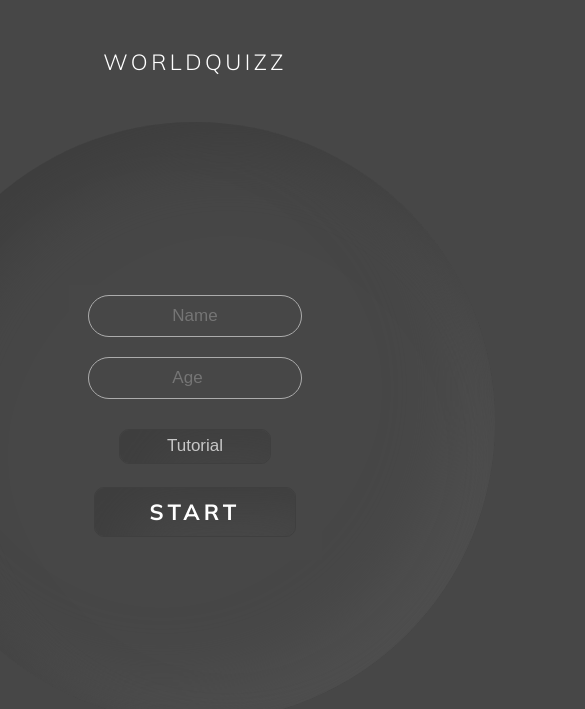
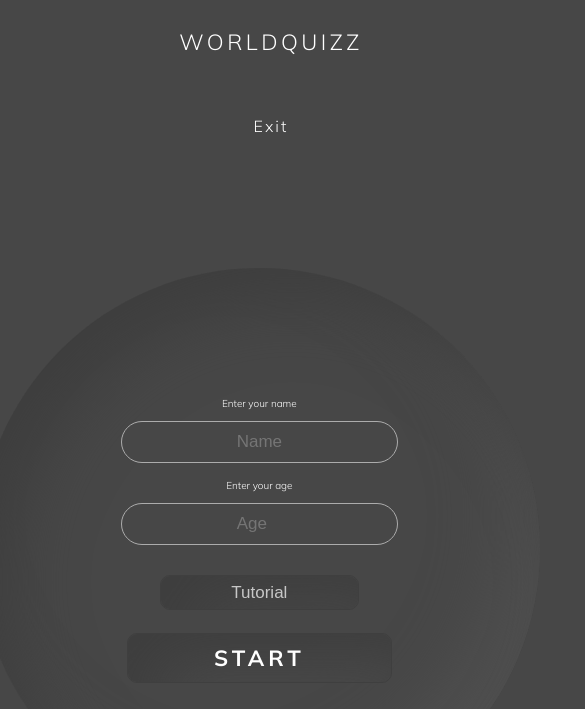
Before and after one commit to BrrunaRibeiro/WorldQuizz, a plain HTML site: page index.html in a window 390 px wide. Shown: the top 709 px of the page, 585 px wide, since content can reach past the window. Drawn offline with Linux system fonts and the light colour scheme.

Commit message:
Add css media queries

```diff
--- a/assets/css/style.css
+++ b/assets/css/style.css
@@ -7,7 +7,6 @@
 }
 
 body {
-
     display: grid;
     grid-template-rows: auto 1fr auto;
     min-height: 100vh;
@@ -59,7 +58,7 @@ li {
 
 .logo:hover {
     transform: scale(1.02);
-    }
+}
 
 .container {
     position: absolute;
@@ -126,6 +125,7 @@ img {
     color: #ffffff;
     position: absolute;
     text-align: center;
+    background: transparent;
 }
 
 input,
@@ -141,6 +141,10 @@ button {
     border: solid 1px rgb(172, 172, 172);
 }
 
+label {
+    font-size: 10px;
+    background: transparent;
+}
 
 #start,
 #tutorial {
@@ -217,8 +221,72 @@ button {
     font-size: 16px;
     cursor: auto;
     width: 50%;
-    }
+}
 
 .btn:hover {
     background: #6f6f6f;
 }
+
+@media only screen and (max-width: 768px) {
+
+    header {
+        padding-top: 0;
+    }
+
+    nav>ul {
+        display: flex;
+        align-items: baseline;
+        flex-direction: column;
+    }
+
+    img {
+        margin: 0;
+        overflow: hidden;
+    }
+
+    .logo {
+        padding-top: 28px;
+    }
+}
+
+@media only screen and (max-width: 425px) {
+    header {
+        position: absolute;
+        padding-top: 0;
+        width:425px;
+        left: 15%;
+
+    }
+    #countdown-timer{
+        bottom: 83px;
+        left: 180px;
+    }
+
+    nav>ul {
+        display: flex;
+        flex-direction: column;
+        align-content: center;
+        justify-content: center;
+        align-items: center;
+    }
+
+    .container {
+        height: 562px;
+        width: 562px;
+        top: 65%;
+        left: 66.5%;
+    }
+
+    img {
+        position: absolute;
+        top: 6%;
+        left: -28%;
+        scale: 0.9;
+    }
+
+    #exit {
+        position: relative;
+        bottom: 0;
+        left: 0;
+}
+}
--- a/assets/js/script.js
+++ b/assets/js/script.js
@@ -25,7 +25,7 @@ document.addEventListener("DOMContentLoaded", (event) => {
 
     //Start Tutorial Function
     function startTutorial() {
-        var img = document.createElement('img');
+        let img = document.createElement("img");
         img.src = "../assets/images/tutorial.webp";
         img.width = 750;
         img.height = 750;
--- a/index.html
+++ b/index.html
@@ -26,8 +26,10 @@
     </header>
     <div id="input" class="container">
         <form id="user-input">
+            <label for="name">Enter your name</label>
             <input id="name" type="text" placeholder="Name">
             <br>
+            <label for="name">Enter your age</label>
             <input id="age" type="number" placeholder="Age">
             <br>
             <br>
@@ -38,9 +40,9 @@
     </div>
     <div id="qanda" class="container hide"><span id="countdown-timer"></span>
         <p id="questionp"></p>
-            <button id="optionA" class="btn"></button>
-            <button id="optionB" class="btn"></button>
-            <button id="optionC" class="btn"></button>
+            <button id="optionA" class="btn"> </button>
+            <button id="optionB" class="btn"> </button>
+            <button id="optionC" class="btn"> </button>
         <br>
         <button id="next">Next</button>
     </div>
```
Also changed, not shown: README.md, assets/images/project-screenshot1.webp (added), assets/images/project-screenshot2.webp (added), assets/images/project-screenshot3.webp (added), assets/images/project-screenshot4.webp (added).
